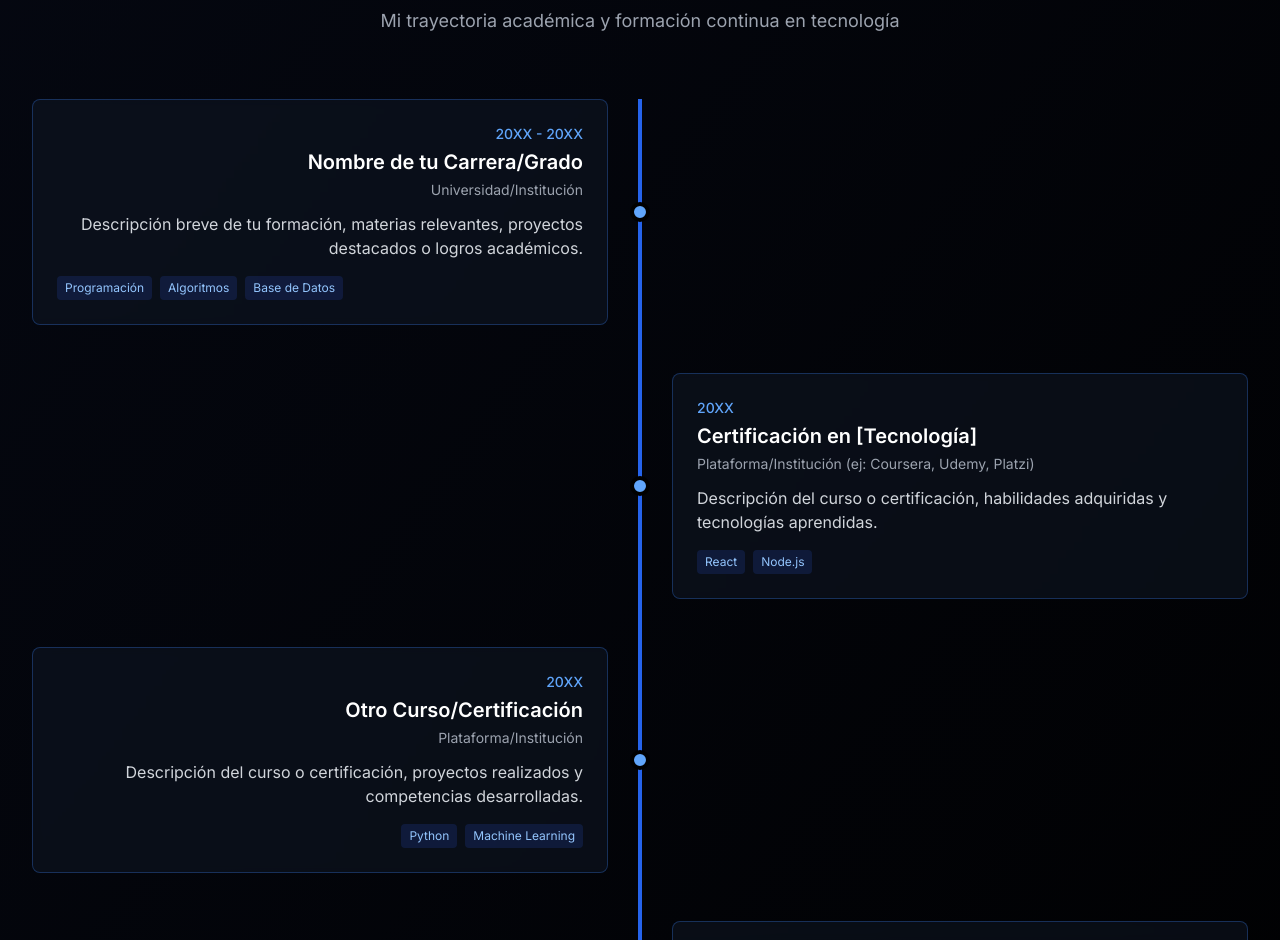
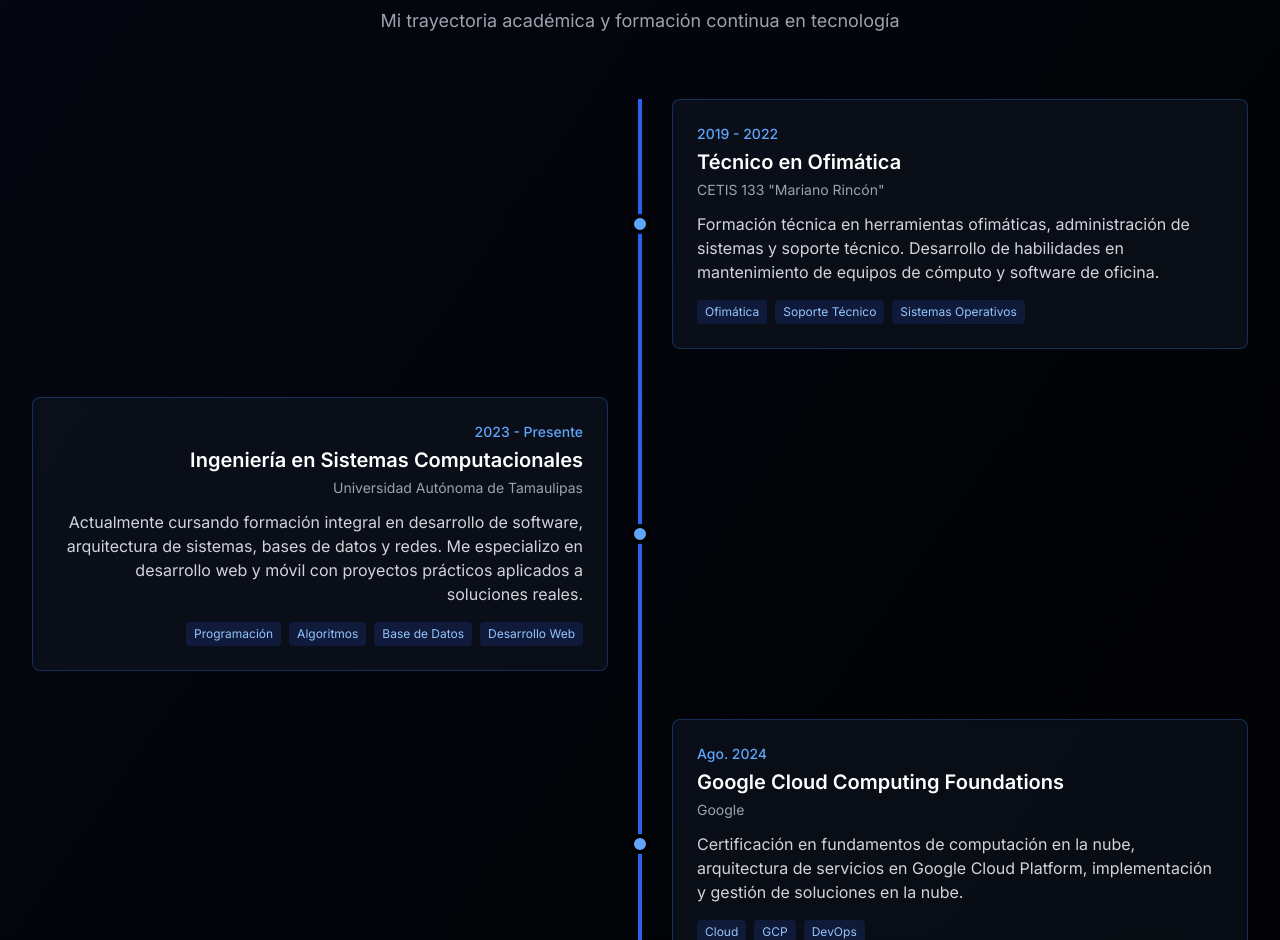
Before and after one commit to EderBla04/portafolio, an Astro site: page / in a window 1280 px wide. Shown: the part 1860-2800 px from the top of the page. Built offline with nearby package versions, Linux system fonts and the light colour scheme; Astro itself is replaced by a stand-in of ours.

Commit message:
feat: Update About and Education components with personal information, skills, and educational background; enhance Hero component with scroll indicator

```diff
--- a/src/components/About.astro
+++ b/src/components/About.astro
@@ -59,6 +59,7 @@
           <div class="flex flex-wrap gap-3">
             <span class="bg-blue-900/30 text-blue-300 px-3 py-1 rounded-full text-sm border border-blue-700">Node.js</span>
             <span class="bg-blue-900/30 text-blue-300 px-3 py-1 rounded-full text-sm border border-blue-700">Python</span>
+            <span class="bg-blue-900/30 text-blue-300 px-3 py-1 rounded-full text-sm border border-blue-700">Laravel</span>
             <span class="bg-blue-900/30 text-blue-300 px-3 py-1 rounded-full text-sm border border-blue-700">PostgreSQL</span>
             <span class="bg-blue-900/30 text-blue-300 px-3 py-1 rounded-full text-sm border border-blue-700">PHP</span>
           </div>
--- a/src/components/Education.astro
+++ b/src/components/Education.astro
@@ -20,30 +20,63 @@
       <div class="absolute left-4 md:left-1/2 transform md:-translate-x-1/2 w-1 h-full bg-blue-600"></div>
 
       <div class="space-y-12">
-        <!-- Educación Formal -->
+        <!-- Educación Preparatoria -->
         <div class="relative">
           <div class="flex flex-col md:flex-row md:items-center">
             <!-- Punto en la línea -->
             <div class="absolute left-2 md:left-1/2 transform md:-translate-x-1/2 w-5 h-5 bg-blue-400 rounded-full border-4 border-black"></div>
 
-            <!-- Contenido -->
+            <!-- Contenido (lado derecho en desktop) -->
+            <div class="ml-12 md:ml-0 md:w-1/2 md:pl-8 md:ml-auto">
+              <div class="bg-gray-900/50 border border-blue-500/30 rounded-lg p-6 backdrop-blur-sm">
+                <div class="text-blue-400 text-sm font-medium">2019 - 2022</div>
+                <h3 class="text-xl font-semibold text-white mt-1">
+                  Técnico en Ofimática
+                </h3>
+                <div class="text-gray-400 text-sm mt-1">
+                  CETIS 133 "Mariano Rincón"
+                </div>
+                <p class="text-gray-300 mt-3">
+                  Formación técnica en herramientas ofimáticas, administración de sistemas
+                  y soporte técnico. Desarrollo de habilidades en mantenimiento de equipos
+                  de cómputo y software de oficina.
+                </p>
+                <div class="flex flex-wrap gap-2 mt-4">
+                  <span class="bg-blue-900/30 text-blue-300 px-2 py-1 rounded text-xs">Ofimática</span>
+                  <span class="bg-blue-900/30 text-blue-300 px-2 py-1 rounded text-xs">Soporte Técnico</span>
+                  <span class="bg-blue-900/30 text-blue-300 px-2 py-1 rounded text-xs">Sistemas Operativos</span>
+                </div>
+              </div>
+            </div>
+          </div>
+        </div>
+
+        <!-- Educación Universitaria -->
+        <div class="relative">
+          <div class="flex flex-col md:flex-row md:items-center">
+            <!-- Punto en la línea -->
+            <div class="absolute left-2 md:left-1/2 transform md:-translate-x-1/2 w-5 h-5 bg-blue-400 rounded-full border-4 border-black"></div>
+
+            <!-- Contenido (lado izquierdo en desktop) -->
             <div class="ml-12 md:ml-0 md:w-1/2 md:pr-8 md:text-right">
               <div class="bg-gray-900/50 border border-blue-500/30 rounded-lg p-6 backdrop-blur-sm">
-                <div class="text-blue-400 text-sm font-medium">20XX - 20XX</div>
+                <div class="text-blue-400 text-sm font-medium">2023 - Presente</div>
                 <h3 class="text-xl font-semibold text-white mt-1">
-                  Nombre de tu Carrera/Grado
+                  Ingeniería en Sistemas Computacionales
                 </h3>
                 <div class="text-gray-400 text-sm mt-1">
-                  Universidad/Institución
+                  Universidad Autónoma de Tamaulipas
                 </div>
                 <p class="text-gray-300 mt-3">
-                  Descripción breve de tu formación, materias relevantes,
-                  proyectos destacados o logros académicos.
+                  Actualmente cursando formación integral en desarrollo de software, arquitectura de sistemas,
+                  bases de datos y redes. Me especializo en desarrollo web y móvil con proyectos prácticos
+                  aplicados a soluciones reales.
                 </p>
-                <div class="flex flex-wrap gap-2 mt-4">
+                <div class="flex flex-wrap gap-2 mt-4 md:justify-end">
                   <span class="bg-blue-900/30 text-blue-300 px-2 py-1 rounded text-xs">Programación</span>
                   <span class="bg-blue-900/30 text-blue-300 px-2 py-1 rounded text-xs">Algoritmos</span>
                   <span class="bg-blue-900/30 text-blue-300 px-2 py-1 rounded text-xs">Base de Datos</span>
+                  <span class="bg-blue-900/30 text-blue-300 px-2 py-1 rounded text-xs">Desarrollo Web</span>
                 </div>
               </div>
             </div>
@@ -59,20 +92,22 @@
             <!-- Contenido (lado derecho en desktop) -->
             <div class="ml-12 md:ml-0 md:w-1/2 md:pl-8 md:ml-auto">
               <div class="bg-gray-900/50 border border-blue-500/30 rounded-lg p-6 backdrop-blur-sm">
-                <div class="text-blue-400 text-sm font-medium">20XX</div>
+                <div class="text-blue-400 text-sm font-medium">Ago. 2024</div>
                 <h3 class="text-xl font-semibold text-white mt-1">
-                  Certificación en [Tecnología]
+                  Google Cloud Computing Foundations
                 </h3>
                 <div class="text-gray-400 text-sm mt-1">
-                  Plataforma/Institución (ej: Coursera, Udemy, Platzi)
+                  Google
                 </div>
                 <p class="text-gray-300 mt-3">
-                  Descripción del curso o certificación, habilidades adquiridas
-                  y tecnologías aprendidas.
+                  Certificación en fundamentos de computación en la nube, arquitectura de
+                  servicios en Google Cloud Platform, implementación y gestión de
+                  soluciones en la nube.
                 </p>
                 <div class="flex flex-wrap gap-2 mt-4">
-                  <span class="bg-blue-900/30 text-blue-300 px-2 py-1 rounded text-xs">React</span>
-                  <span class="bg-blue-900/30 text-blue-300 px-2 py-1 rounded text-xs">Node.js</span>
+                  <span class="bg-blue-900/30 text-blue-300 px-2 py-1 rounded text-xs">Cloud</span>
+                  <span class="bg-blue-900/30 text-blue-300 px-2 py-1 rounded text-xs">GCP</span>
+                  <span class="bg-blue-900/30 text-blue-300 px-2 py-1 rounded text-xs">DevOps</span>
                 </div>
               </div>
             </div>
@@ -88,51 +123,24 @@
             <!-- Contenido (lado izquierdo en desktop) -->
             <div class="ml-12 md:ml-0 md:w-1/2 md:pr-8 md:text-right">
               <div class="bg-gray-900/50 border border-blue-500/30 rounded-lg p-6 backdrop-blur-sm">
-                <div class="text-blue-400 text-sm font-medium">20XX</div>
+                <div class="text-blue-400 text-sm font-medium">Dic. 2024</div>
                 <h3 class="text-xl font-semibold text-white mt-1">
-                  Otro Curso/Certificación
+                  Soporte de Tecnologías de la Información
                 </h3>
                 <div class="text-gray-400 text-sm mt-1">
-                  Plataforma/Institución
+                  Google / Crece con Google
                 </div>
                 <p class="text-gray-300 mt-3">
-                  Descripción del curso o certificación, proyectos realizados
-                  y competencias desarrolladas.
+                  Certificación profesional en soporte técnico y resolución de problemas
+                  de TI, incluyendo redes, sistemas operativos y seguridad informática.
                 </p>
                 <div class="flex flex-wrap gap-2 mt-4 md:justify-end">
-                  <span class="bg-blue-900/30 text-blue-300 px-2 py-1 rounded text-xs">Python</span>
-                  <span class="bg-blue-900/30 text-blue-300 px-2 py-1 rounded text-xs">Machine Learning</span>
+                  <span class="bg-blue-900/30 text-blue-300 px-2 py-1 rounded text-xs">Soporte TI</span>
+                  <span class="bg-blue-900/30 text-blue-300 px-2 py-1 rounded text-xs">Redes</span>
+                  <span class="bg-blue-900/30 text-blue-300 px-2 py-1 rounded text-xs">Seguridad</span>
                 </div>
-              </div>
-            </div>
-          </div>
-        </div>
-
-        <!-- Aprendizaje continuo -->
-        <div class="relative">
-          <div class="flex flex-col md:flex-row md:items-center">
-            <!-- Punto en la línea -->
-            <div class="absolute left-2 md:left-1/2 transform md:-translate-x-1/2 w-5 h-5 bg-blue-400 rounded-full border-4 border-black"></div>
-
-            <!-- Contenido (lado derecho en desktop) -->
-            <div class="ml-12 md:ml-0 md:w-1/2 md:pl-8 md:ml-auto">
-              <div class="bg-gray-900/50 border border-blue-500/30 rounded-lg p-6 backdrop-blur-sm">
-                <div class="text-blue-400 text-sm font-medium">Presente</div>
-                <h3 class="text-xl font-semibold text-white mt-1">
-                  Aprendizaje Continuo
-                </h3>
-                <div class="text-gray-400 text-sm mt-1">
-                  Autodidacta | Comunidad Tech
-                </div>
-                <p class="text-gray-300 mt-3">
-                  Siempre manteniéndome actualizado con las últimas tecnologías,
-                  participando en comunidades, leyendo documentación y practicando
-                  con proyectos personales.
-                </p>
-                <div class="flex flex-wrap gap-2 mt-4">
-                  <span class="bg-blue-900/30 text-blue-300 px-2 py-1 rounded text-xs">Nuevas Tecnologías</span>
-                  <span class="bg-blue-900/30 text-blue-300 px-2 py-1 rounded text-xs">Best Practices</span>
-                  <span class="bg-blue-900/30 text-blue-300 px-2 py-1 rounded text-xs">Open Source</span>
+                <div class="text-gray-400 text-xs mt-3">
+                  ID Credencial: W7WRABPJE9GN
                 </div>
               </div>
             </div>
--- a/src/components/Hero.astro
+++ b/src/components/Hero.astro
@@ -101,15 +101,17 @@
           </svg>
         </a>
       </div>
+
+      <!-- Indicador de scroll -->
+      <div class="mt-8">
+        <a href="#about" class="flex flex-col items-center">
+          <div class="animate-bounce">
+            <svg class="w-8 h-8 text-blue-400" fill="none" stroke="currentColor" viewBox="0 0 24 24">
+              <path stroke-linecap="round" stroke-linejoin="round" stroke-width="2" d="M19 14l-7 7m0 0l-7-7m7 7V3"></path>
+            </svg>
+          </div>
+        </a>
+      </div>
     </div>
   </div>
-
-  <!-- Indicador de scroll -->
-  <div class="absolute bottom-8 left-1/2 transform -translate-x-1/2 animate-bounce">
-    <a href="#about">
-      <svg class="w-6 h-6 text-blue-400" fill="none" stroke="currentColor" viewBox="0 0 24 24">
-        <path stroke-linecap="round" stroke-linejoin="round" stroke-width="2" d="M19 14l-7 7m0 0l-7-7m7 7V3"></path>
-      </svg>
-    </a>
-  </div>
 </section>
```
